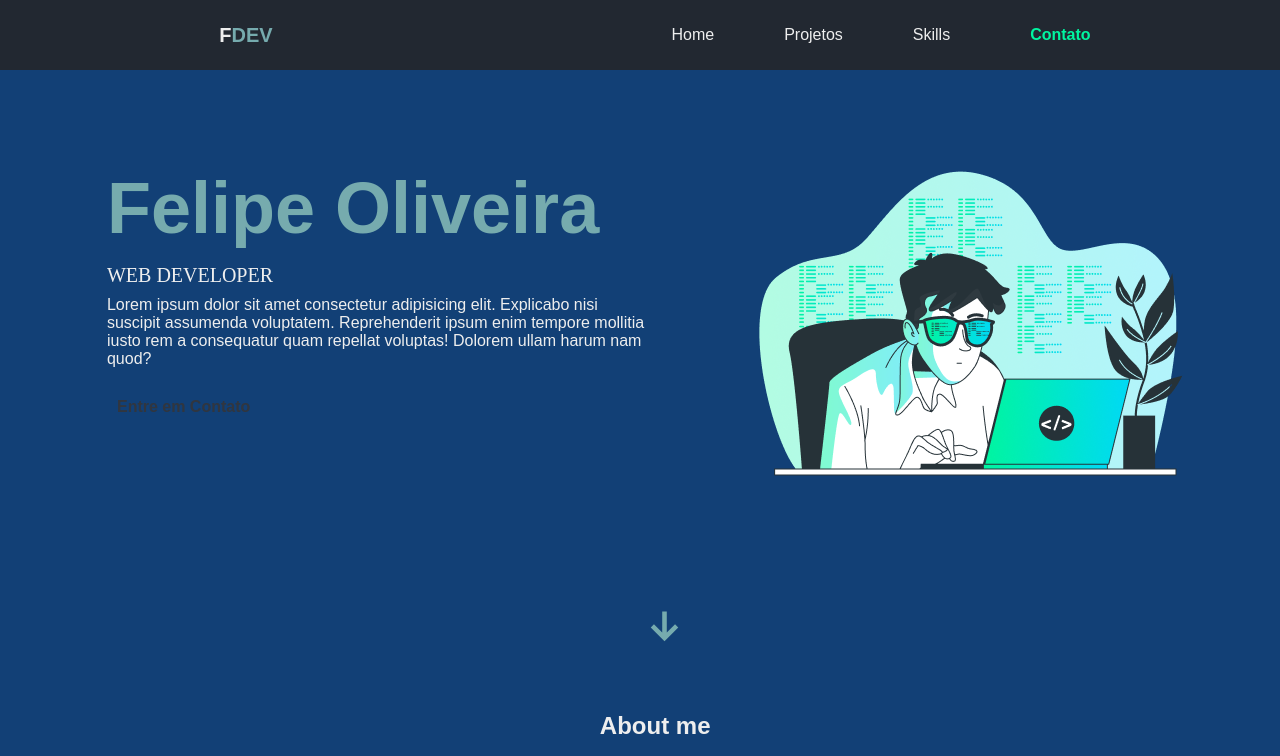
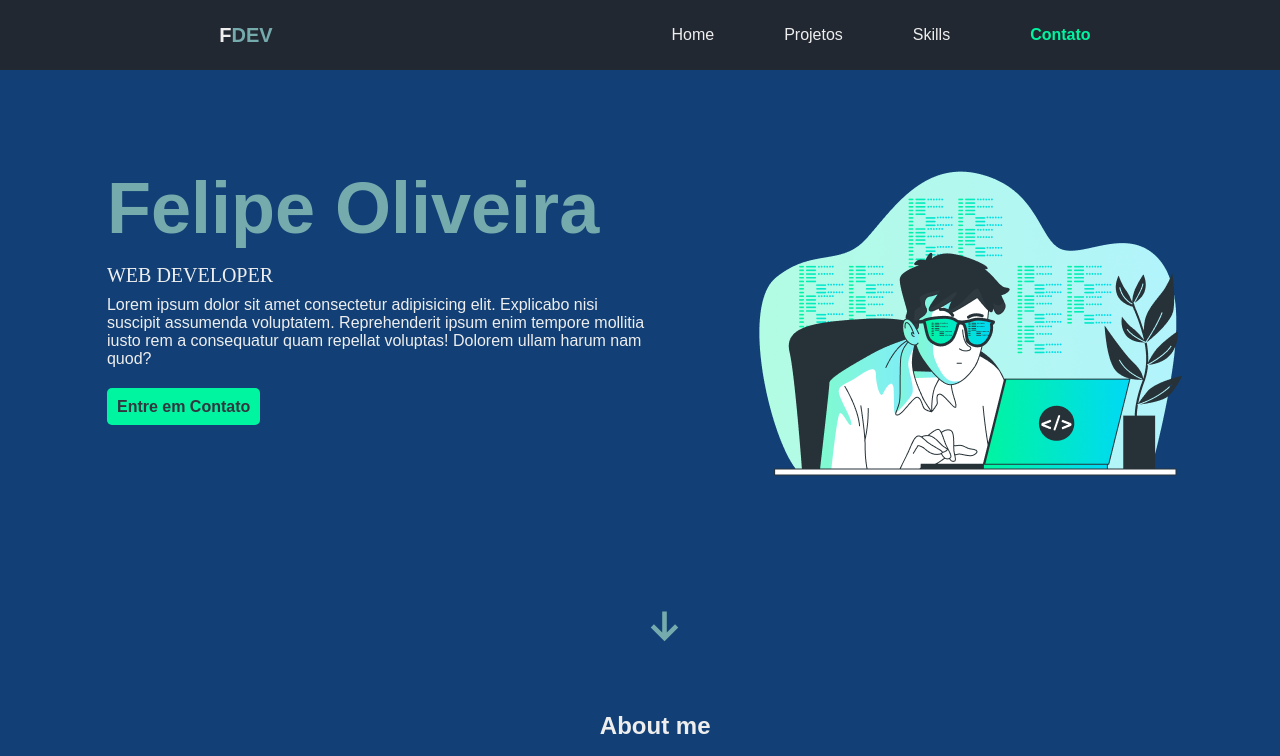
Before and after one commit to felipeoliveira25/Portfolio, a React (Vite) app: page / in a window 1280 px wide. Shown: the top 756 px of the page. Built offline with nearby package versions, Linux system fonts and the light colour scheme.

Commit message:
Update descricaoinicial.jsx

```diff
--- a/src/components/DescricaoInicial/descricaoinicial.jsx
+++ b/src/components/DescricaoInicial/descricaoinicial.jsx
@@ -11,7 +11,7 @@ function DescricaoInicial(){
                 <Descricao>
                 Lorem ipsum dolor sit amet consectetur adipisicing elit. Explicabo nisi suscipit assumenda voluptatem. Reprehenderit ipsum enim tempore mollitia iusto rem a consequatur quam repellat voluptas! Dolorem ullam harum nam quod?
                 </Descricao>
-                <Botao cor="#31363F">Entre em Contato</Botao>
+                <Botao cor="#31363F" backgroundColor="rgba(0, 245, 160, 1)">Entre em Contato</Botao>
             </DivTextos>
 
 
```
